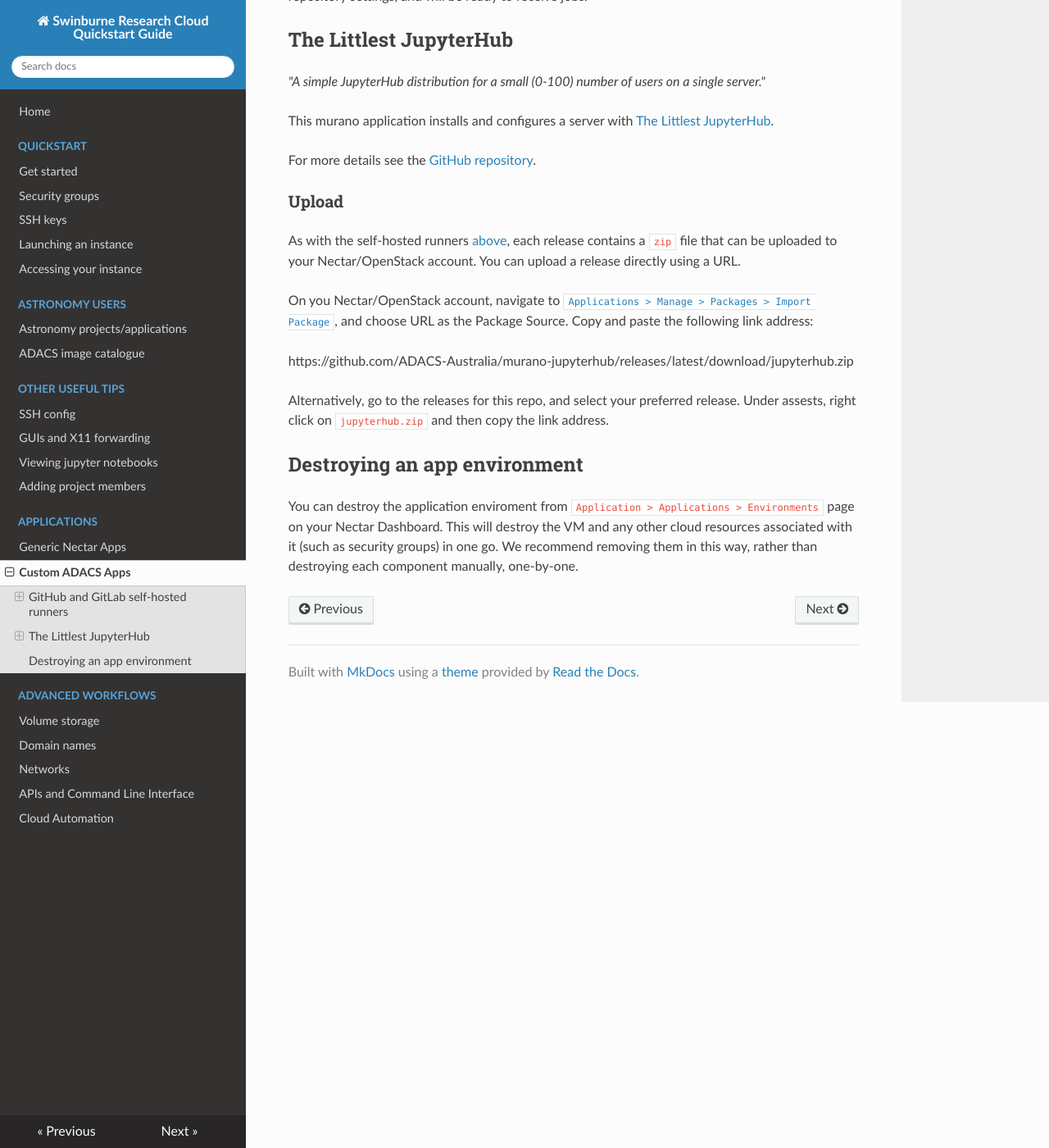
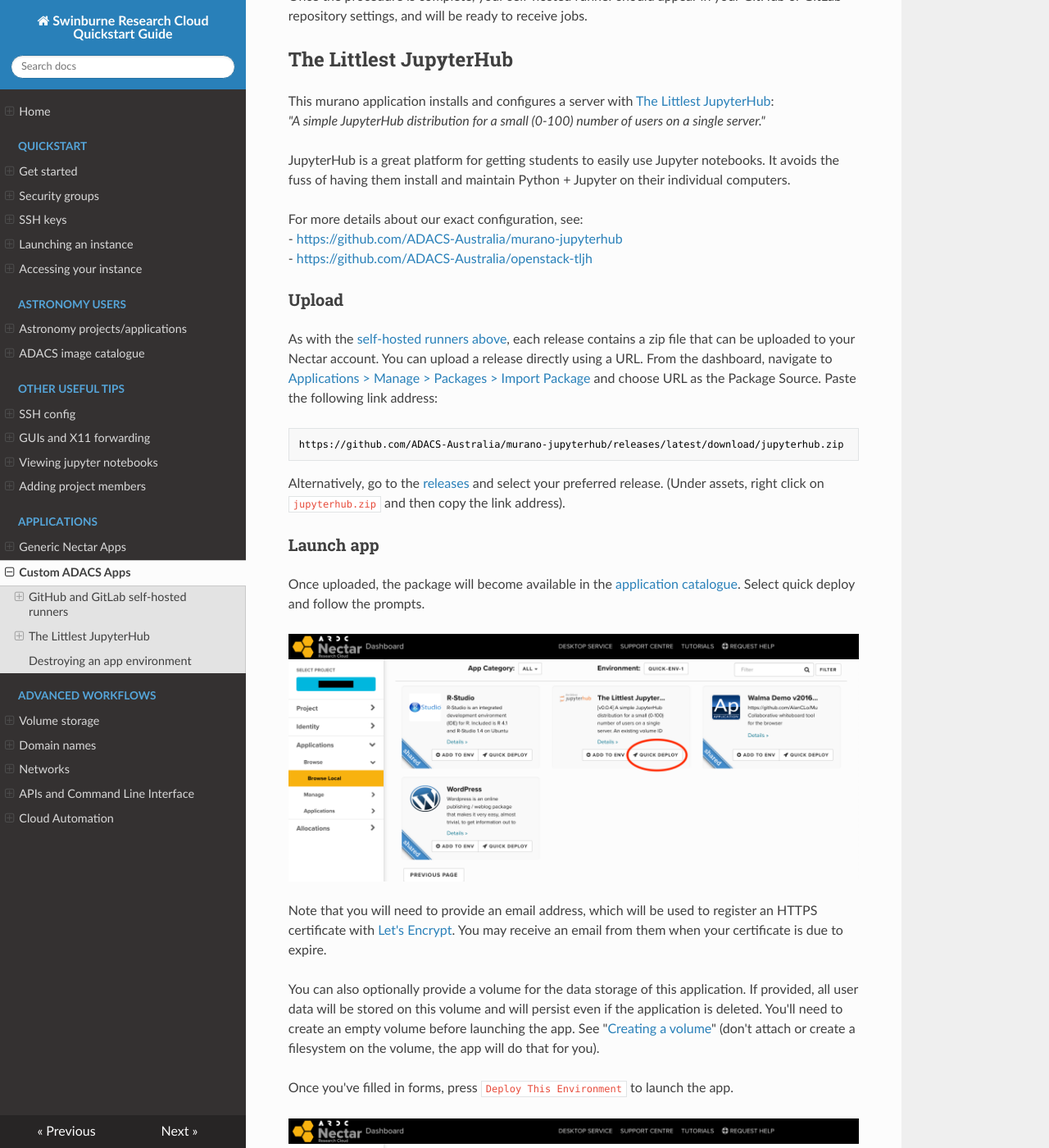
Before and after one commit to ADACS-Australia/swinburne-rc-docs, an MkDocs documentation site: the page built from docs/adacs-apps.md, in a window 1280 px wide and 1400 px high, scrolled down 2944 px. Shown: the whole window at 82% size. Built offline with MkDocs 1.6.1, drawn with Linux system fonts in a browser that asks for light colours; nearby versions of some CDN libraries; some of the changed text lies outside the part shown.

Commit message:
update tljh docs

````diff
--- a/docs/adacs-apps.md
+++ b/docs/adacs-apps.md
@@ -25,16 +25,16 @@ From here you can upload, manage and delete custom apps. To upload a new applica
 Then select URL as the source and paste the link address of the zip archive, and hit `Next`. You will then be able to modify the package name, tags and description if you wish to. Select `Next` to accept the defaults. You can then choose a category for your package. This is optional also, and only used for filtering apps in the catalogue. Press `Create` to finish uploading your application.
 
 ### Launch App
-Once you have uploaded your package, it should become available in the application catalogue.
+Once you have uploaded your package, it should become available in the [application catalogue](https://dashboard.rc.nectar.org.au/app-catalog/catalog/){target="_blank"} on the dashboard.
 
 ![](images/uploaded_apps.png)
 
 To launch your self-hosted runner, select quick-deploy, and fill out the relevant information in the forms.
 
-You will require a registration token that you can find in your GitHub or GitLab repository settings.
+You will require a **registration token** that you can find in your GitHub or GitLab repository settings.
 
-- On GitHub, go to `Settings > Actions`, in the left sidebar, under `Actions`, click `Runners`, then click `New self-hosted runner`.
-- On GitLab, go to `Settings > CI/CD` and expand the `Runners` section.
+- On GitHub, go to `Settings > Actions`, in the left sidebar, under `Actions`, click `Runners`, then click `New self-hosted runner`. (See [documentation](https://docs.github.com/en/actions/hosting-your-own-runners/adding-self-hosted-runners#adding-a-self-hosted-runner-to-a-repository){target="_blank"}).
+- On GitLab, go to `Settings > CI/CD` and expand the `Runners` section. (See [documentation](https://docs.gitlab.com/runner/register/index.html#requirements){target="_blank"}).
 
 Once you've filled out all the forms and selected the flavour for your VM, your application will be added to an "environment" that you can deploy. It should look something like this:
 
@@ -45,21 +45,42 @@ Select `Deploy This Environment` to begin the automation procedure. This involve
 Once the procedure is complete, your self-hosted runner should appear in your GitHub or GitLab repository settings, and will be ready to receive jobs.
 
 ## The Littlest JupyterHub
+This murano application installs and configures a server with [The Littlest JupyterHub](https://tljh.jupyter.org/en/latest/){target="_blank"}: <br />
 *"A simple JupyterHub distribution for a small (0-100) number of users on a single server."*
 
-This murano application installs and configures a server with [The Littlest JupyterHub](https://tljh.jupyter.org/en/latest/){target="_blank"}.
+JupyterHub is a great platform for getting students to easily use Jupyter notebooks. It avoids the fuss of having them install and maintain Python + Jupyter on their individual computers.
 
-For more details see the [GitHub repository](https://github.com/ADACS-Australia/murano-jupyterhub){target="_blank"}.
+For more details about our exact configuration, see: <br />
+- <https://github.com/ADACS-Australia/murano-jupyterhub>{target="_blank"} <br />
+- <https://github.com/ADACS-Australia/openstack-tljh>{target="_blank"}
 
 ### Upload
-As with the self-hosted runners [above](#github-and-gitlab-self-hosted-runners), each release contains a `zip` file that can be uploaded to your Nectar/OpenStack account. You can upload a release directly using a URL.
+As with the [self-hosted runners above](#github-and-gitlab-self-hosted-runners), each release contains a zip file that can be uploaded to your Nectar account.
+You can upload a release directly using a URL.
+From the dashboard, navigate to [Applications > Manage > Packages > Import Package](https://dashboard.rc.nectar.org.au/app-catalog/packages/upload){target="_blank"} and choose URL as the Package Source.
+Paste the following link address:<br />
+```shell
+https://github.com/ADACS-Australia/murano-jupyterhub/releases/latest/download/jupyterhub.zip
+```
 
-On you Nectar/OpenStack account, navigate to [`Applications > Manage > Packages > Import Package`](https://dashboard.rc.nectar.org.au/app-catalog/packages/upload){target="_blank"}, and choose URL as the Package Source.
-Copy and paste the following link address:
+Alternatively, go to the [releases](https://github.com/ADACS-Australia/murano-jupyterhub/releases){target="_blank"} and select your preferred release. (Under assets, right click on `jupyterhub.zip` and then copy the link address).
 
-https://github.com/ADACS-Australia/murano-jupyterhub/releases/latest/download/jupyterhub.zip
+### Launch app
+Once uploaded, the package will become available in the [application catalogue](https://dashboard.rc.nectar.org.au/app-catalog/catalog/){target="_blank"}. Select quick deploy and follow the prompts.
 
-Alternatively, go to the releases for this repo, and select your preferred release. Under assests, right click on `jupyterhub.zip` and then copy the link address.
+![](images/tljh-quick-deploy.png)
+
+Note that you will need to provide an email address, which will be used to register an HTTPS certificate with [Let's Encrypt](letsencrypt.org){target="_blank"}. You may receive an email from them when your certificate is due to expire.
+
+You can also optionally provide a volume for the data storage of this application. If provided, all user data will be stored on this volume and will persist even if the application is deleted. You'll need to create an empty volume before launching the app. See "[Creating a volume](volumes.md#creating-a-volume){target="_blank"}" (don't attach or create a filesystem on the volume, the app will do that for you).
+
+Once you've filled in forms, press `Deploy This Environment` to launch the app.
+
+![](images/tljh-deploy.png)
+
+This may take up to 15 minutes, after which your JupyterHub will be available at your chosen domain name.
+
+![](images/tljh-domain-name.png)
 
 ## Destroying an app environment
 You can destroy the application enviroment from `Application > Applications > Environments` page on your Nectar Dashboard.
--- a/mkdocs.yml
+++ b/mkdocs.yml
@@ -28,7 +28,7 @@ theme:
   include_homepage_in_sidebar: true
   prev_next_buttons_location: bottom
   navigation_depth: 4
-  collapse_navigation: true
+  collapse_navigation: false
   titles_only: false
   sticky_navigation: true
 
````
Also changed, not shown: docs/images/tljh-deploy.png (added), docs/images/tljh-domain-name.png (added), docs/images/tljh-quick-deploy.png (added).
